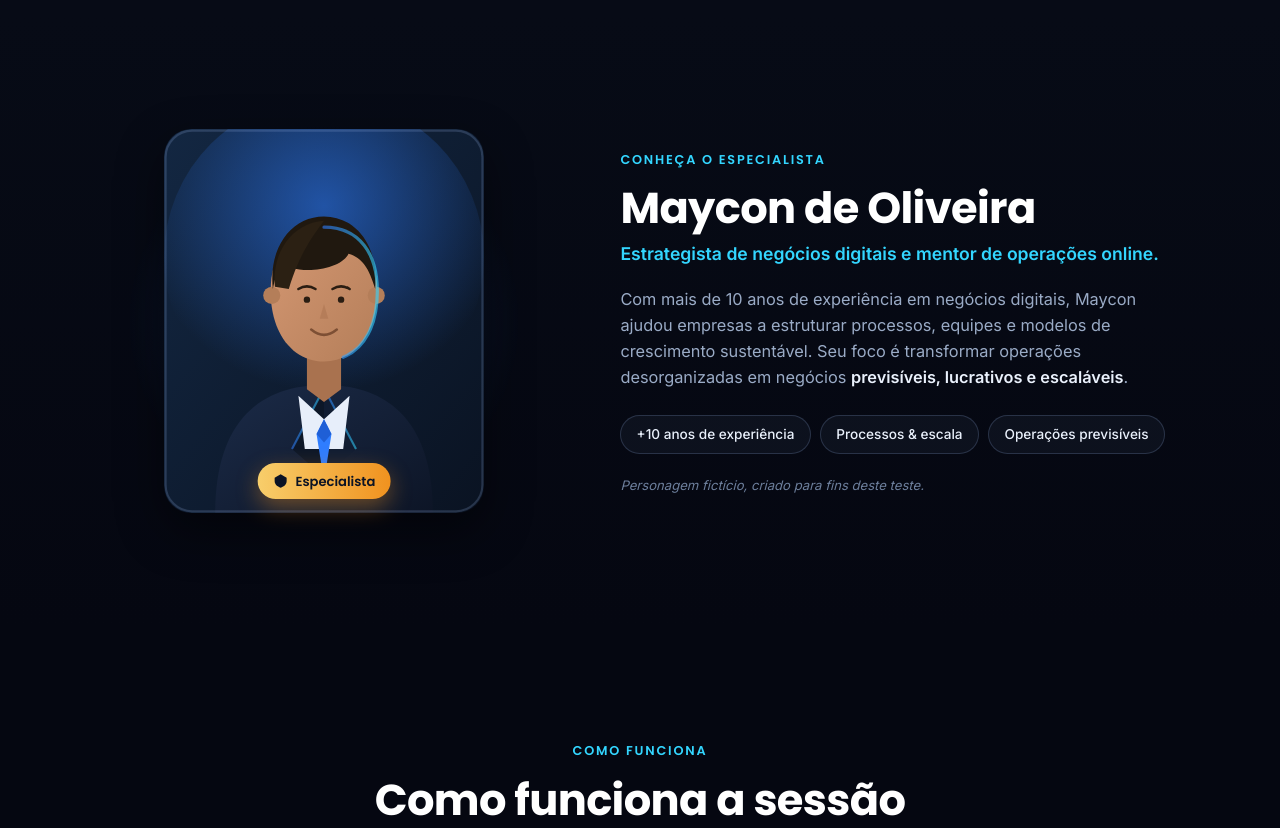
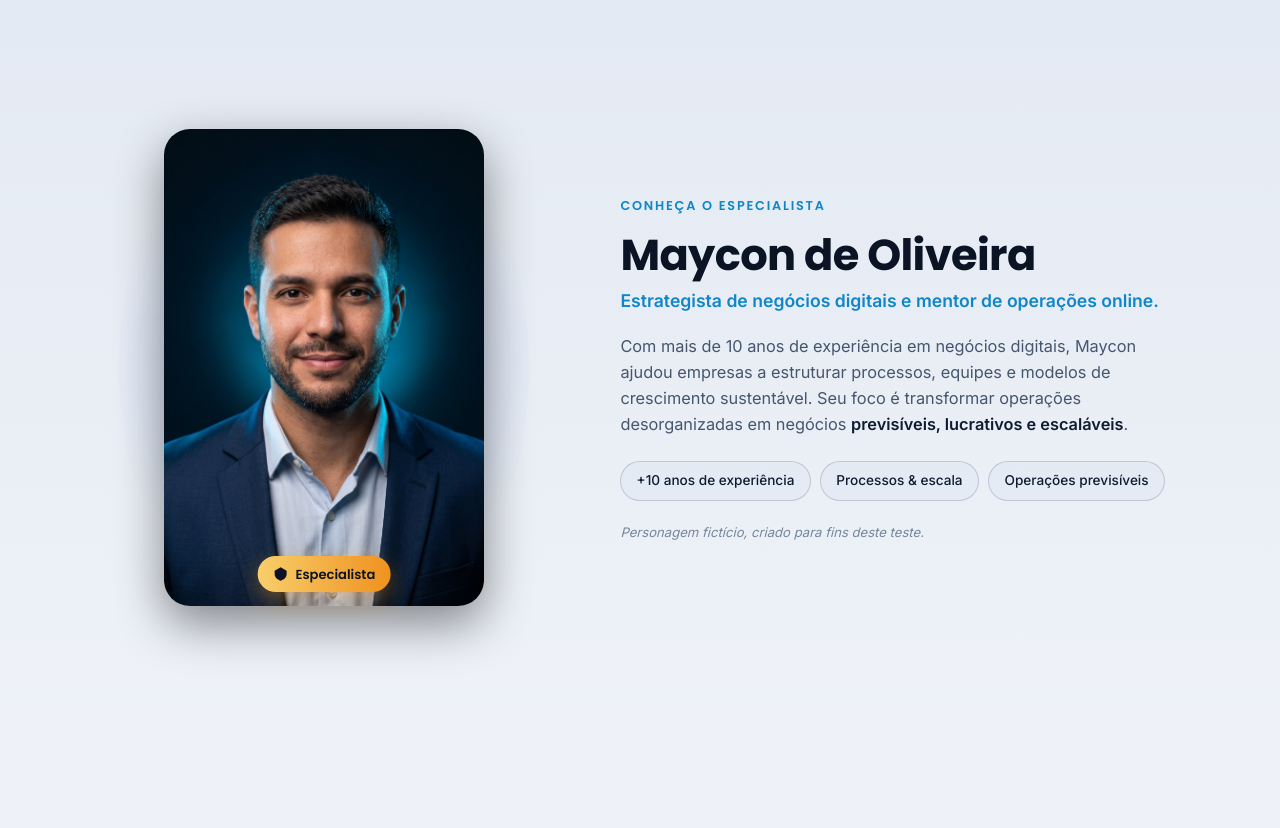
Before and after one commit to MaycoonOliveira/landing-sessao-estrategica, a plain HTML site: page index.html in a window 1280 px wide. Shown: the part 2480-3308 px from the top of the page. Drawn offline with Linux system fonts and the light colour scheme.

Commit message:
feat: foto real do especialista e tema claro como padrao

```diff
--- a/css/styles.css
+++ b/css/styles.css
@@ -1,17 +1,17 @@
 :root {
   /* superfícies */
-  --bg:          #050711;
-  --bg-2:        #070b16;
-  --surface:     #0b1120;
-  --surface-2:   #0f1830;
-  --surface-3:   #14213a;
-  --border:      rgba(140, 170, 220, 0.12);
-  --border-2:    rgba(140, 170, 220, 0.22);
+  --bg:          #eef2f8;
+  --bg-2:        #e4eaf3;
+  --surface:     #ffffff;
+  --surface-2:   #f3f7fc;
+  --surface-3:   #e9f0f8;
+  --border:      rgba(15, 35, 75, 0.10);
+  --border-2:    rgba(15, 35, 75, 0.18);
 
   /* texto */
-  --text:        #eaf1fc;
-  --text-muted:  #9aabc6;
-  --text-dim:    #6d7f9c;
+  --text:        #0e1b30;
+  --text-muted:  #45566e;
+  --text-dim:    #76869c;
 
   /* marca */
   --blue:        #2f7dff;
@@ -41,46 +41,46 @@
   --gutter:      clamp(1.1rem, 4vw, 2rem);
   --section-pad: clamp(4rem, 9vw, 7rem);
 
-  /* tokens que mudam entre tema escuro (padrão) e claro */
-  --heading:     #ffffff;
-  --accent-2:    #33d6ff;
-  --header-bg:   rgba(5, 7, 17, 0.72);
-  --card-1:      #0f1830;
-  --card-2:      #0b1120;
-  --chip-bg:     rgba(15, 24, 48, 0.9);
-  --grid-line:   rgba(140, 170, 220, 0.05);
-  --glow-1:      rgba(47, 125, 255, 0.28);
-  --glow-2:      rgba(51, 214, 255, 0.14);
-  --glow-3:      rgba(47, 125, 255, 0.10);
-  --overlay:     rgba(3, 5, 12, 0.62);
+  /* tokens que mudam entre tema claro (padrão) e escuro */
+  --heading:     #0b1424;
+  --accent-2:    #0e86c7;
+  --header-bg:   rgba(255, 255, 255, 0.80);
+  --card-1:      #ffffff;
+  --card-2:      #f3f7fc;
+  --chip-bg:     rgba(255, 255, 255, 0.92);
+  --grid-line:   rgba(20, 50, 100, 0.06);
+  --glow-1:      rgba(47, 125, 255, 0.16);
+  --glow-2:      rgba(51, 214, 255, 0.10);
+  --glow-3:      rgba(47, 125, 255, 0.06);
+  --overlay:     rgba(20, 30, 55, 0.42);
 
   --font-head:   "Poppins", system-ui, -apple-system, "Segoe UI", sans-serif;
   --font-body:   "Inter", system-ui, -apple-system, "Segoe UI", sans-serif;
 }
 
-/* ============ TEMA CLARO (toggle no header) ============ */
+/* ============ TEMA ESCURO (toggle no header) ============ */
 body:has(#theme-toggle:checked) {
-  --bg:         #eef2f8;
-  --bg-2:       #e4eaf3;
-  --surface:    #ffffff;
-  --surface-2:  #f3f7fc;
-  --surface-3:  #e9f0f8;
-  --border:     rgba(15, 35, 75, 0.10);
-  --border-2:   rgba(15, 35, 75, 0.18);
-  --text:       #0e1b30;
-  --text-muted: #45566e;
-  --text-dim:   #76869c;
-  --heading:    #0b1424;
-  --accent-2:   #0e86c7;
-  --header-bg:  rgba(255, 255, 255, 0.80);
-  --card-1:     #ffffff;
-  --card-2:     #f3f7fc;
-  --chip-bg:    rgba(255, 255, 255, 0.92);
-  --grid-line:  rgba(20, 50, 100, 0.06);
-  --glow-1:     rgba(47, 125, 255, 0.16);
-  --glow-2:     rgba(51, 214, 255, 0.10);
-  --glow-3:     rgba(47, 125, 255, 0.06);
-  --overlay:    rgba(20, 30, 55, 0.42);
+  --bg:         #050711;
+  --bg-2:       #070b16;
+  --surface:    #0b1120;
+  --surface-2:  #0f1830;
+  --surface-3:  #14213a;
+  --border:     rgba(140, 170, 220, 0.12);
+  --border-2:   rgba(140, 170, 220, 0.22);
+  --text:       #eaf1fc;
+  --text-muted: #9aabc6;
+  --text-dim:   #6d7f9c;
+  --heading:    #ffffff;
+  --accent-2:   #33d6ff;
+  --header-bg:  rgba(5, 7, 17, 0.72);
+  --card-1:     #0f1830;
+  --card-2:     #0b1120;
+  --chip-bg:    rgba(15, 24, 48, 0.9);
+  --grid-line:  rgba(140, 170, 220, 0.05);
+  --glow-1:     rgba(47, 125, 255, 0.28);
+  --glow-2:     rgba(51, 214, 255, 0.14);
+  --glow-3:     rgba(47, 125, 255, 0.10);
+  --overlay:    rgba(3, 5, 12, 0.62);
 }
 
 /* ============ 2. RESET & BASE ============ */
--- a/index.html
+++ b/index.html
@@ -5,7 +5,7 @@
   <meta name="viewport" content="width=device-width, initial-scale=1.0" />
   <title>Escala Previsível — Sessão Estratégica Gratuita</title>
   <meta name="description" content="Participe de uma sessão estratégica gratuita e descubra como estruturar crescimento, processos e escala com clareza, controle e previsibilidade." />
-  <meta name="theme-color" content="#050711" />
+  <meta name="theme-color" content="#eef2f8" />
 
   <meta property="og:type" content="website" />
   <meta property="og:title" content="Construa uma operação digital previsível" />
@@ -250,55 +250,7 @@
           <div class="portrait">
             <span class="portrait__ring" aria-hidden="true"></span>
 
-            <svg class="portrait__art" viewBox="0 0 300 360" role="img" aria-label="Retrato de Maycon de Oliveira">
-              <defs>
-                <linearGradient id="bg-grad" x1="0" y1="0" x2="1" y2="1">
-                  <stop offset="0" stop-color="#132742"/>
-                  <stop offset="1" stop-color="#0a1322"/>
-                </linearGradient>
-                <linearGradient id="suit" x1="0" y1="0" x2="1" y2="1">
-                  <stop offset="0" stop-color="#1b2b48"/>
-                  <stop offset="1" stop-color="#0d1526"/>
-                </linearGradient>
-                <linearGradient id="skin" x1="0" y1="0" x2="1" y2="1">
-                  <stop offset="0" stop-color="#d59873"/>
-                  <stop offset="1" stop-color="#b47e59"/>
-                </linearGradient>
-                <linearGradient id="rim" x1="0" y1="0" x2="1" y2="0">
-                  <stop offset="0" stop-color="#2F7DFF"/>
-                  <stop offset="1" stop-color="#33D6FF"/>
-                </linearGradient>
-                <radialGradient id="halo" cx="50%" cy="34%" r="58%">
-                  <stop offset="0" stop-color="#2F7DFF" stop-opacity="0.55"/>
-                  <stop offset="1" stop-color="#2F7DFF" stop-opacity="0"/>
-                </radialGradient>
-                <clipPath id="frame"><rect x="0" y="0" width="300" height="360" rx="26"/></clipPath>
-              </defs>
-              <g clip-path="url(#frame)">
-                <rect width="300" height="360" fill="url(#bg-grad)"/>
-                <circle cx="150" cy="120" r="150" fill="url(#halo)"/>
-                <path d="M48 360 C48 272 92 240 150 240 C208 240 252 272 252 360 Z" fill="url(#suit)"/>
-                <path d="M150 243 L120 300 L150 326 Z" fill="#0d1728"/>
-                <path d="M150 243 L180 300 L150 326 Z" fill="#111d33"/>
-                <path d="M150 243 L120 300" stroke="url(#rim)" stroke-width="2" opacity="0.55"/>
-                <path d="M150 243 L180 300" stroke="url(#rim)" stroke-width="2" opacity="0.55"/>
-                <path d="M126 250 L150 272 L174 250 L168 300 L132 300 Z" fill="#e7eefa"/>
-                <path d="M150 272 L143 286 L150 330 L157 286 Z" fill="#2f7dff"/>
-                <path d="M143 286 L150 272 L157 286 L150 294 Z" fill="#1f5fd6"/>
-                <path d="M134 214 h32 v30 l-16 12 l-16 -12 Z" fill="#a9724f"/>
-                <path d="M150 92 C184 92 200 118 200 152 C200 192 179 218 150 218 C121 218 100 192 100 152 C100 118 116 92 150 92 Z" fill="url(#skin)"/>
-                <circle cx="101" cy="156" r="8" fill="#b47e59"/><circle cx="199" cy="156" r="8" fill="#b47e59"/>
-                <path d="M102 150 C98 110 120 82 150 82 C180 82 202 110 198 150 C192 130 186 121 173 117 C165 134 118 138 110 123 C106 132 104 141 102 150 Z" fill="#20180f"/>
-                <path d="M104 148 C101 116 120 88 150 86 C139 101 127 117 117 150 Z" fill="#2b2013"/>
-                <path d="M126 150 q8 -5 16 0" stroke="#2a1d12" stroke-width="2.4" fill="none" stroke-linecap="round"/>
-                <path d="M158 150 q8 -5 16 0" stroke="#2a1d12" stroke-width="2.4" fill="none" stroke-linecap="round"/>
-                <circle cx="134" cy="160" r="3" fill="#2a1d12"/><circle cx="166" cy="160" r="3" fill="#2a1d12"/>
-                <path d="M150 164 l-4 14 h8 Z" fill="#a9724f" opacity="0.5"/>
-                <path d="M138 188 q12 10 24 0" stroke="#7d4f34" stroke-width="2.4" fill="none" stroke-linecap="round"/>
-                <path d="M150 92 C184 92 200 118 200 152 C200 184 188 206 168 214" fill="none" stroke="url(#rim)" stroke-width="3" opacity="0.6" stroke-linecap="round"/>
-              </g>
-              <rect x="1.5" y="1.5" width="297" height="357" rx="25" fill="none" stroke="rgba(140,170,220,0.22)" stroke-width="2"/>
-            </svg>
+            <img class="portrait__art" src="assets/img/especialista.jpg" width="1342" height="2000" loading="lazy" decoding="async" alt="Retrato de Maycon de Oliveira, especialista em negócios digitais" />
 
             <span class="portrait__badge">
               <svg viewBox="0 0 24 24" width="16" height="16" aria-hidden="true"><path d="M12 2 3 7v5c0 5 3.8 8.3 9 10 5.2-1.7 9-5 9-10V7l-9-5Z" fill="currentColor"/><path d="M9 12l2 2 4-4.5" stroke="#0b1324" stroke-width="2" stroke-linecap="round" stroke-linejoin="round" fill="none"/></svg>
@@ -449,7 +401,7 @@
         <a href="#aplicar">Aplicar</a>
       </nav>
       <p class="footer__tagline">Estrutura, processos e previsibilidade para escalar com controle.</p>
-      <p class="footer__copy">© 2025 Escala Previsível · Página desenvolvida para teste prático.</p>
+      <p class="footer__copy">© 2026 Escala Previsível</p>
     </div>
   </footer>
 </body>
```
Also changed, not shown: assets/img/especialista.jpg (added).
